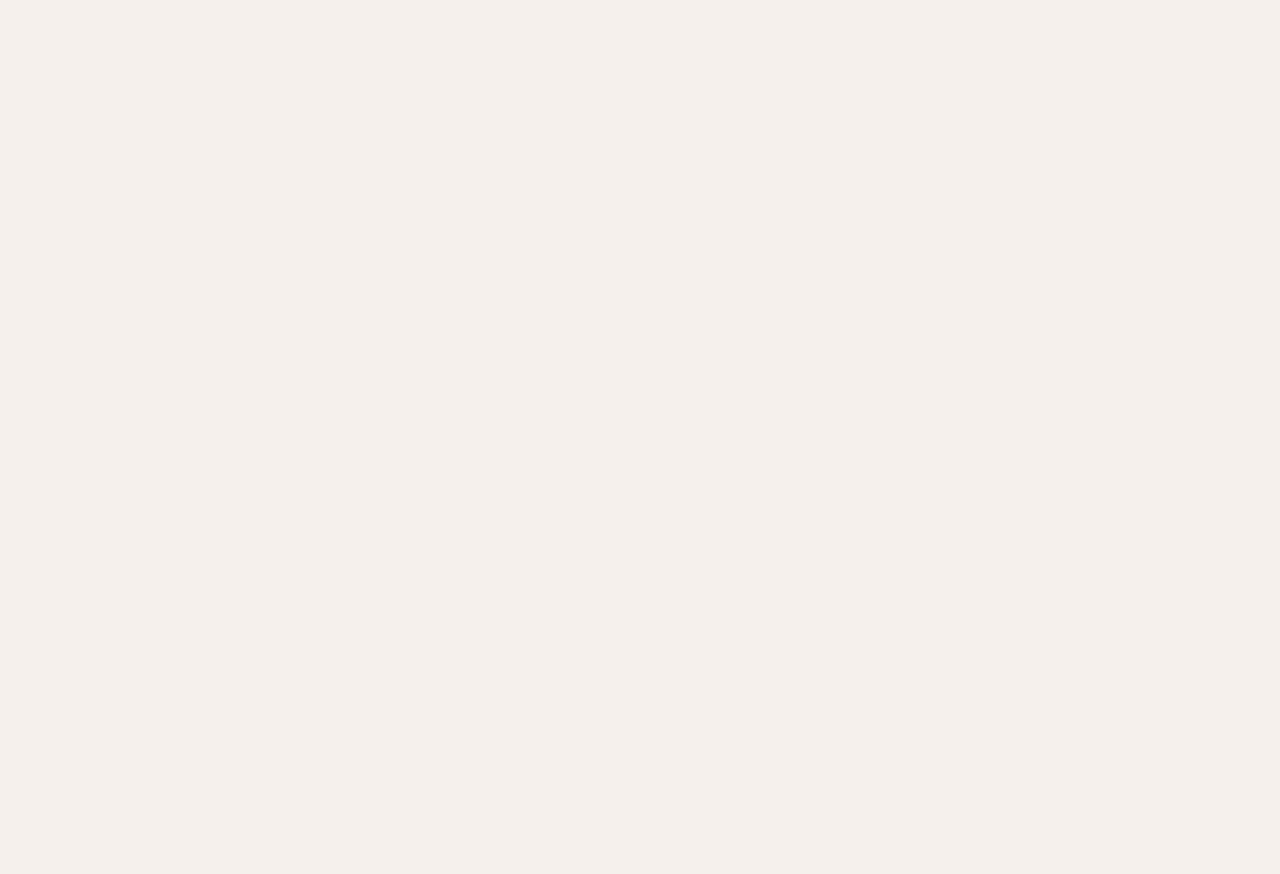
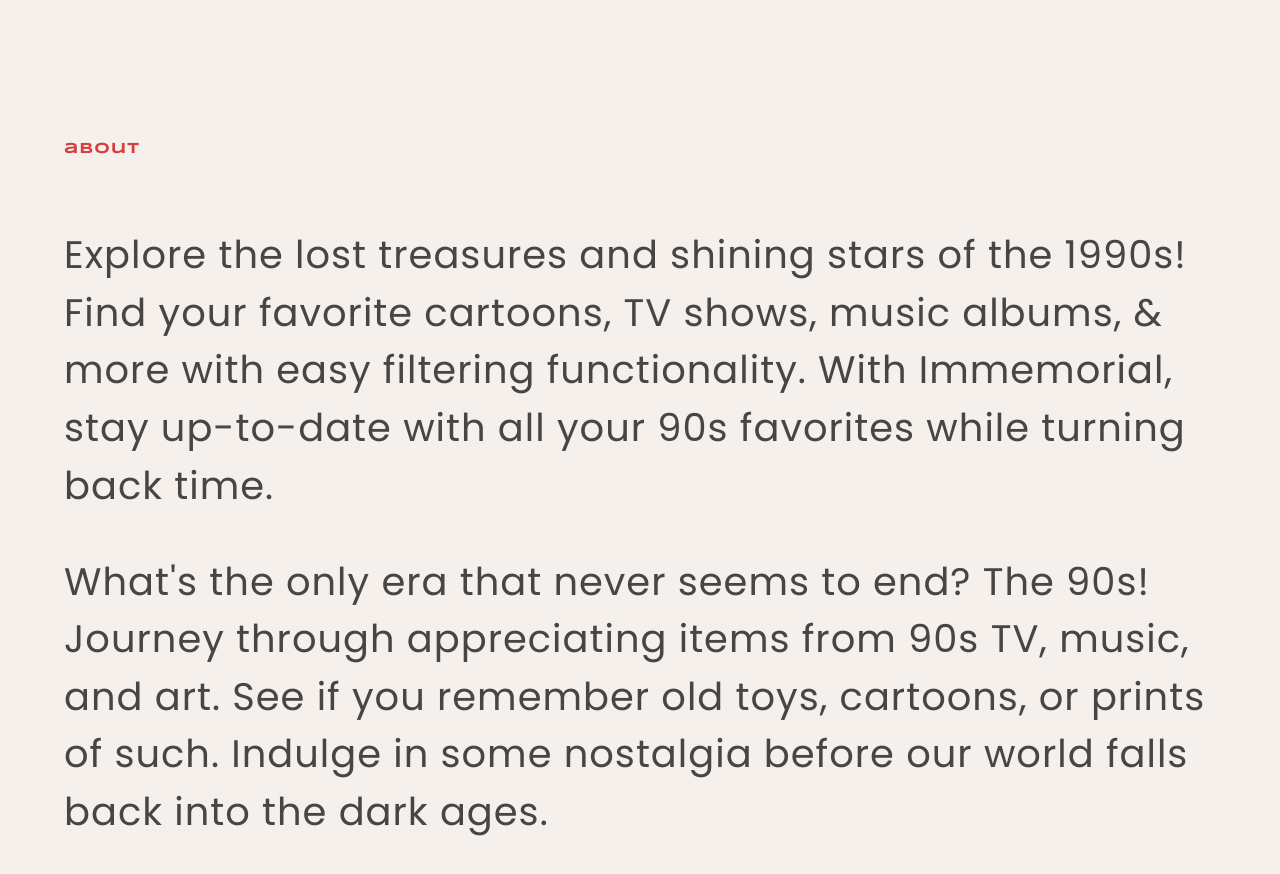
Before and after one commit to shohan-pherones/immemorial, a React (Create React App) app: page / in a window 1280 px wide. Shown: the part 1700-2574 px from the top of the page. Before the commit the page ends 1709 px from the top, so only its background shows below. Built offline with nearby package versions, Linux system fonts and the light colour scheme; a web font is replaced by a local one.

Commit message:
about added

```diff
--- a/src/App.js
+++ b/src/App.js
@@ -1,3 +1,4 @@
+import About from "./components/About";
 import Featured from "./components/Featured";
 import Hero from "./components/Hero";
 import Navbar from "./components/Navbar";
@@ -8,6 +9,7 @@
       <Navbar />
       <Hero />
       <Featured />
+      <About />
     </div>
   );
 };
--- /dev/null
+++ b/src/components/About.js
@@ -0,0 +1,23 @@
+import SectionTitle from "./SectionTitle";
+
+const About = () => {
+  return (
+    <section className="about">
+      <SectionTitle title="About" />
+      <p>
+        Explore the lost treasures and shining stars of the 1990s! Find your
+        favorite cartoons, TV shows, music albums, & more with easy filtering
+        functionality. With Immemorial, stay up-to-date with all your 90s
+        favorites while turning back time.
+      </p>
+      <p>
+        What's the only era that never seems to end? The 90s! Journey through
+        appreciating items from 90s TV, music, and art. See if you remember old
+        toys, cartoons, or prints of such. Indulge in some nostalgia before our
+        world falls back into the dark ages.
+      </p>
+    </section>
+  );
+};
+
+export default About;
--- a/src/index.css
+++ b/src/index.css
@@ -107,6 +107,7 @@
 .featured-wrapper span {
   text-transform: uppercase;
   font-weight: 500;
+  letter-spacing: 3px;
 }
 
 .featured-wrapper img {
@@ -130,3 +131,12 @@
   transform: rotate(-90deg);
   transform-origin: left bottom;
 }
+
+.about p {
+  font-size: 3vw;
+  line-height: 1.5;
+}
+
+.about p:last-child {
+  margin-top: 3vw;
+}
```
